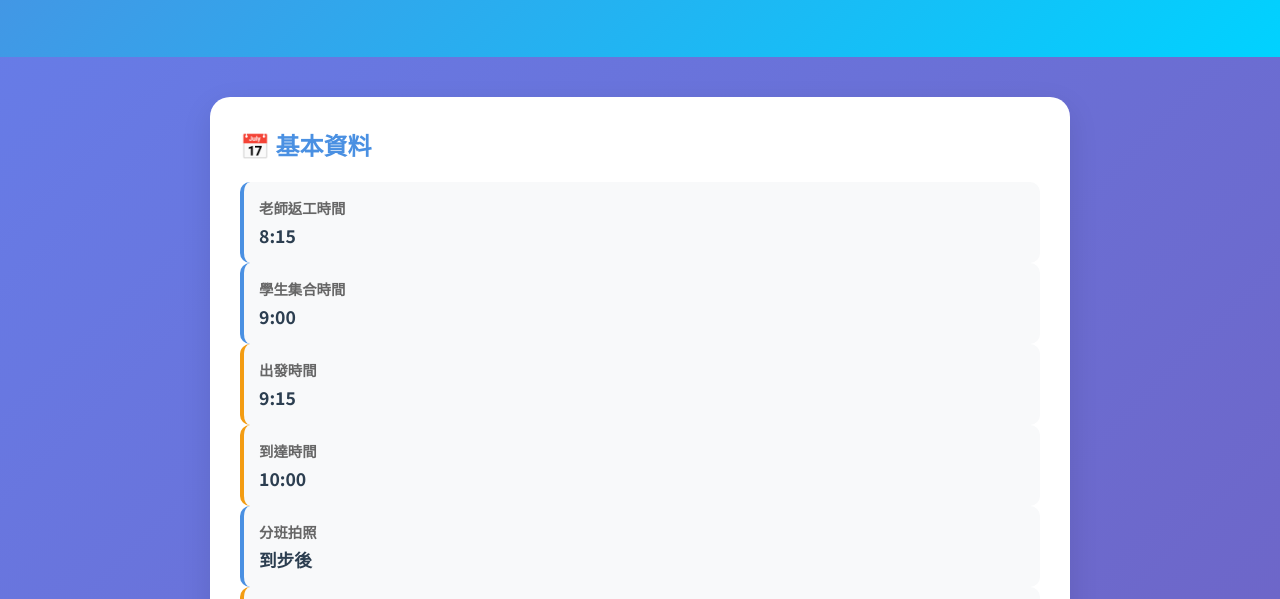
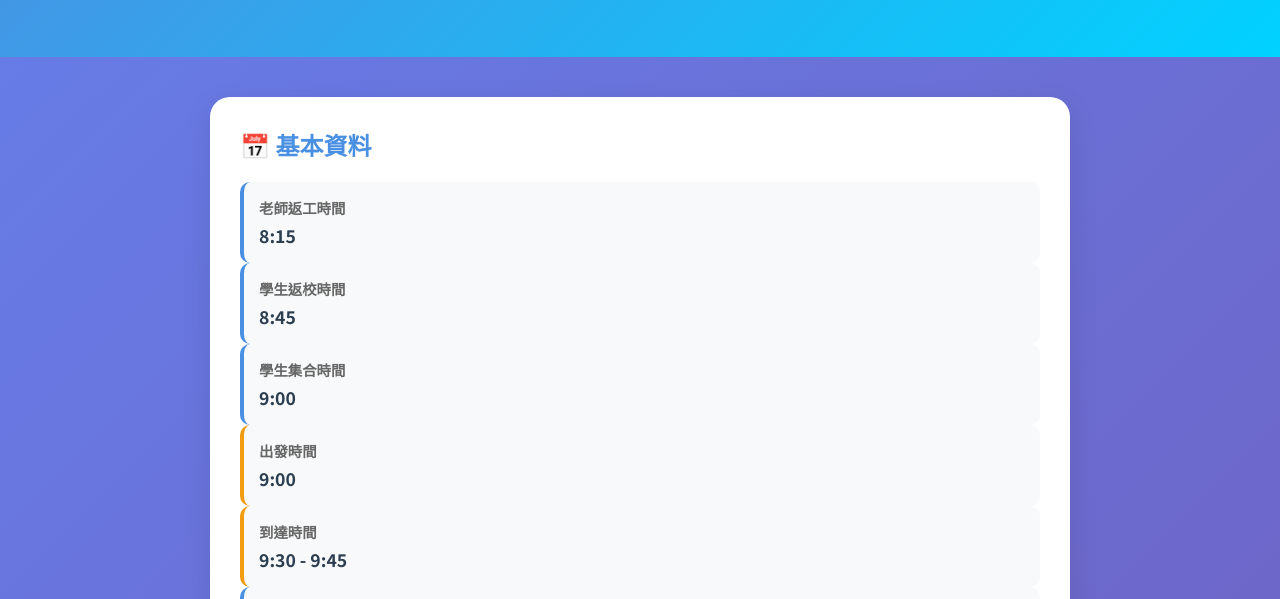
Before and after one commit to ai-lish/lsc-ole-s1-2026, a plain HTML site: page index.html in a window 1280 px wide. Shown: the part 159-758 px from the top of the page. Drawn offline with Linux system fonts and the light colour scheme.

Commit message:
Update times: 8:45 student arrival, 9:00 depart, 9:30-9:45 arrive

```diff
--- a/index.html
+++ b/index.html
@@ -192,16 +192,20 @@
                     <p>8:15</p>
                 </div>
                 <div class="info-item">
+                    <h4>學生返校時間</h4>
+                    <p>8:45</p>
+                </div>
+                <div class="info-item">
                     <h4>學生集合時間</h4>
                     <p>9:00</p>
                 </div>
                 <div class="info-item transport">
                     <h4>出發時間</h4>
-                    <p>9:15</p>
+                    <p>9:00</p>
                 </div>
                 <div class="info-item transport">
                     <h4>到達時間</h4>
-                    <p>10:00</p>
+                    <p>9:30 - 9:45</p>
                 </div>
                 <div class="info-item">
                     <h4>分班拍照</h4>
```
